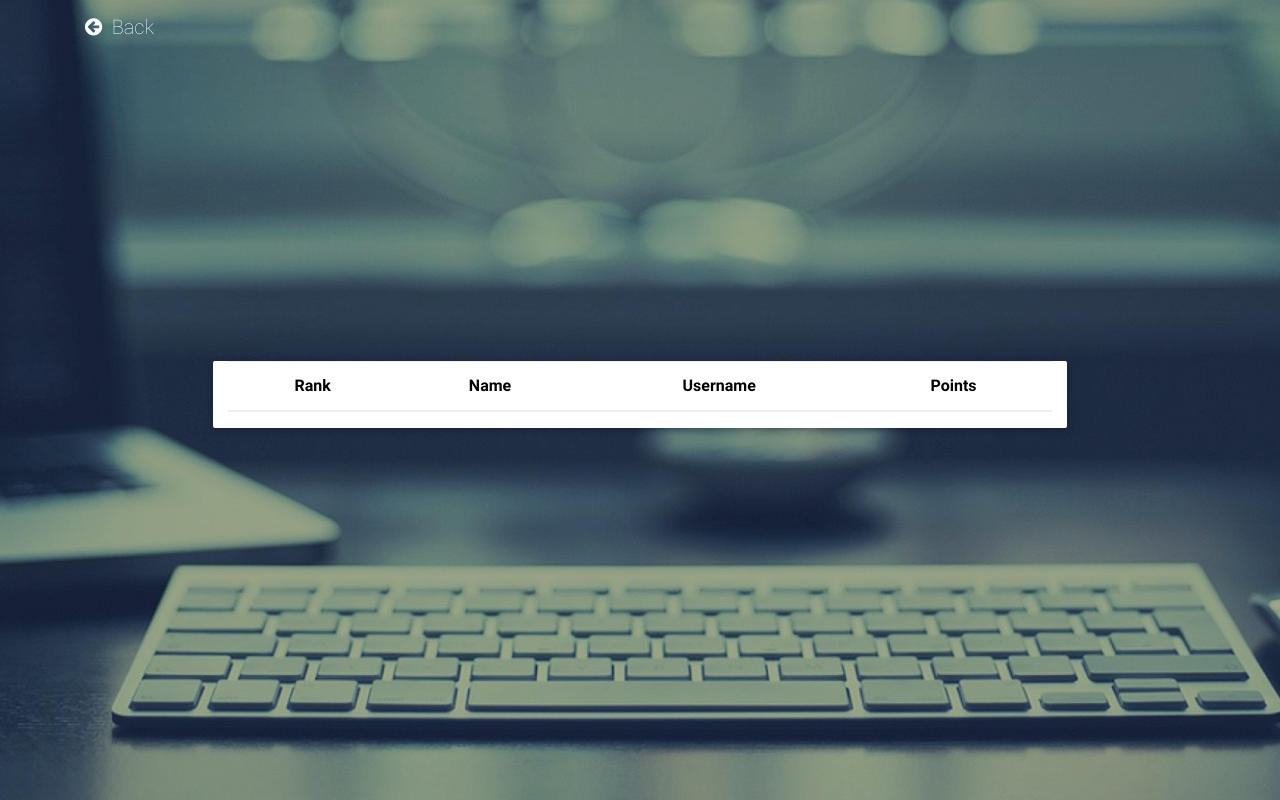
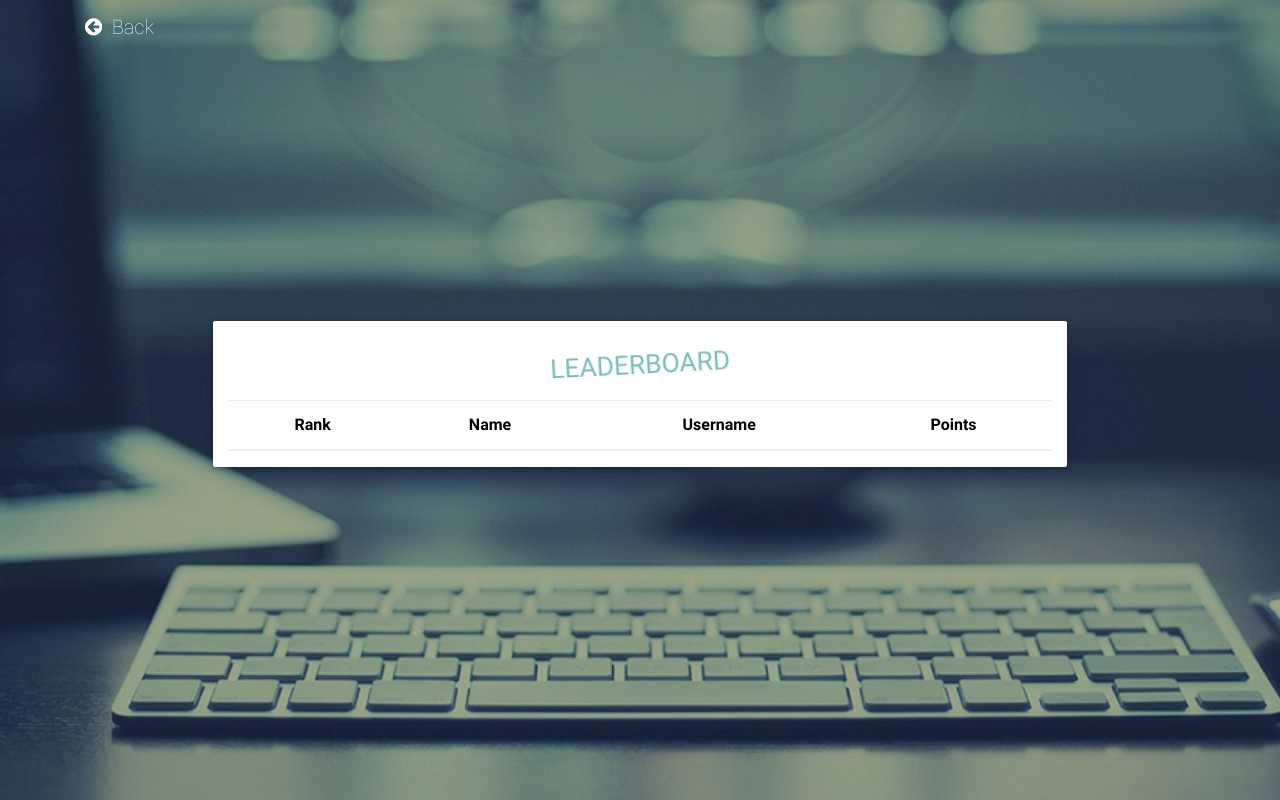
Before and after one commit to imujjwal96/prelimQuiz, a PHP site: template application/views/index/leaderboard.php in a window 1280 px wide. Run offline with PHP 8.4, Linux system fonts and the light colour scheme; the template is opened without the code that fills it, so the values that code supplies are empty.

Commit message:
leaderboard template updates

```diff
--- a/application/views/index/leaderboard.php
+++ b/application/views/index/leaderboard.php
@@ -13,6 +13,7 @@
 <div class="view hm-black-light">
     <div class="full-bg-img flex-center" >
         <div class="card col-md-8" style="color: black;">
+            <h4 class="card-title animated tada infinite_text" style="padding: 30px 2px 10px 2px;font-weight: 400;">LEADERBOARD</h4>
             <table class = "table table-hover text-xs-center">
                 <thead>
                 <tr>
```
